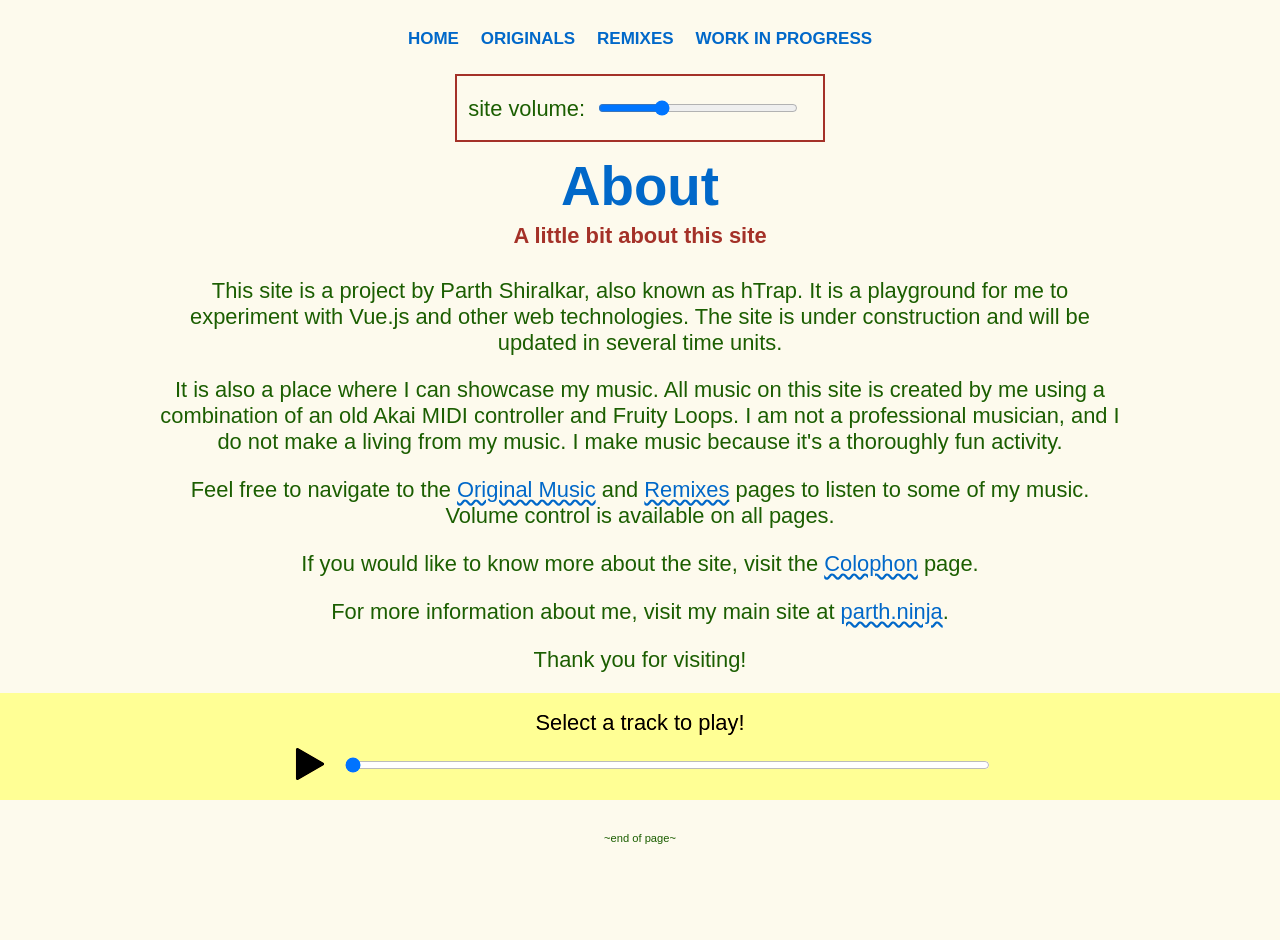
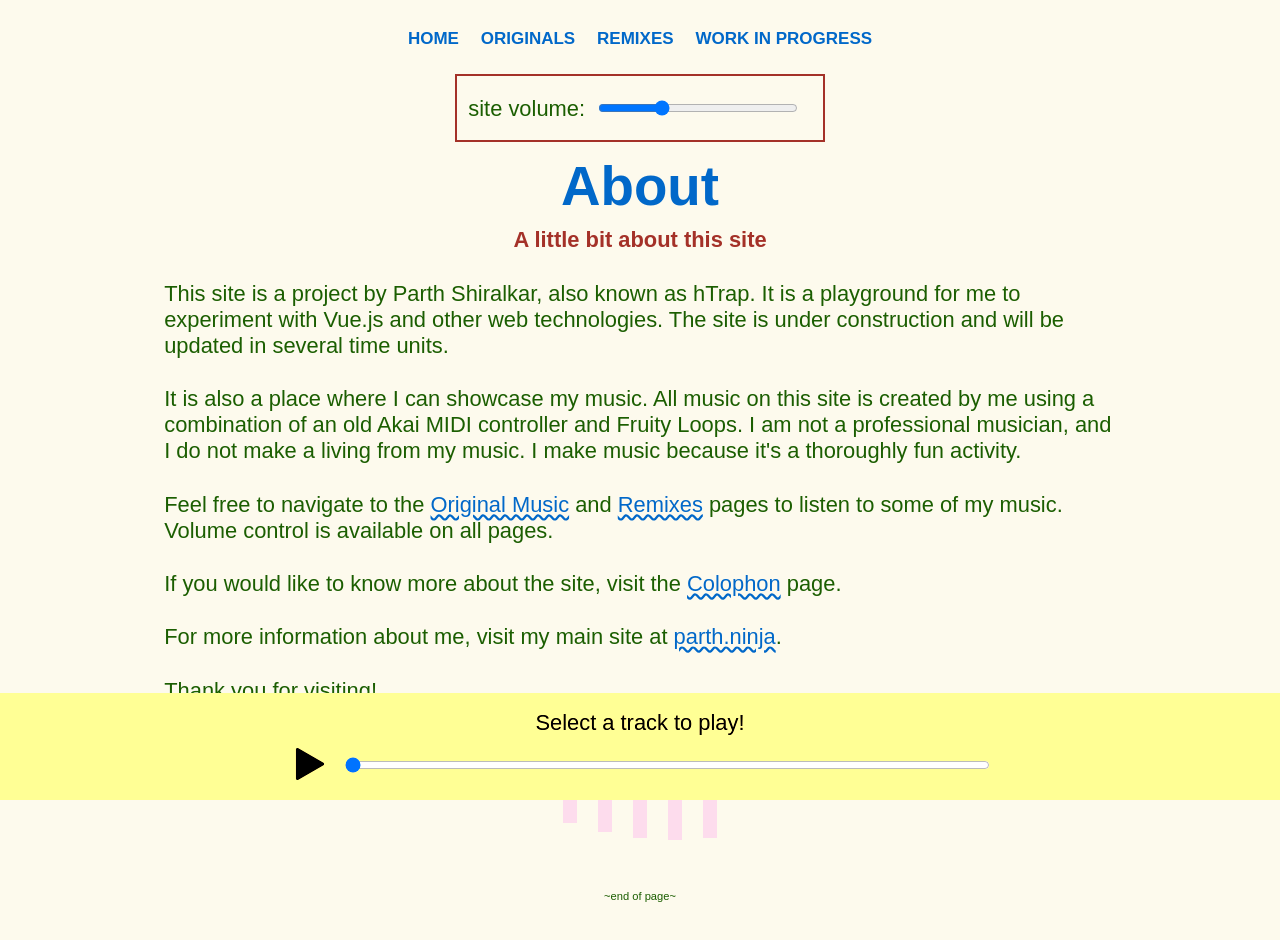
Before and after one commit to partheus/music, a Vue app: page /about in a window 1280 px wide. Shown: the top 940 px of the page. Built offline with nearby package versions, Linux system fonts and the light colour scheme; a web font is replaced by a local one.

Commit message:
Fix base layouts

```diff
--- a/src/assets/scss/_base.scss
+++ b/src/assets/scss/_base.scss
@@ -9,6 +9,10 @@ body {
 
   @media (min-width: 768px) {
     margin: 0 2em;
+  }
+
+  @media (max-width: 360px) {
+    font-size: 90%;
   }
 }
 
--- a/src/assets/scss/_layout.scss
+++ b/src/assets/scss/_layout.scss
@@ -15,6 +15,7 @@ nav ul {
   row-gap: 0.25em;
   flex-wrap: wrap;
   justify-self: center;
+  justify-content: center;
 
   a {
     text-decoration: none;
@@ -44,7 +45,6 @@ nav ul {
   }
 }
 
-
 .colophon {
   ul {
     list-style-type: none;
@@ -55,11 +55,6 @@ nav ul {
     flex-wrap: wrap;
     justify-content: space-evenly;
     align-items: flex-start;
-    width: 100%;
-
-    @media screen and (min-width: 768px) {
-      margin-left: 25vw;
-    }
   }
 
   li {
@@ -78,5 +73,18 @@ nav ul {
     font-size: 0.6em;
     font-style: italic;
     color: $color--tertiary;
+    word-break: keep-all;
   }
 }
+
+.about {
+  display: flex;
+  flex-direction: column;
+
+  p {
+    text-align: left;
+    padding: 0 0.25em;
+    margin-top: 0;
+    margin-bottom: 1.25em;
+  }
+}
```
